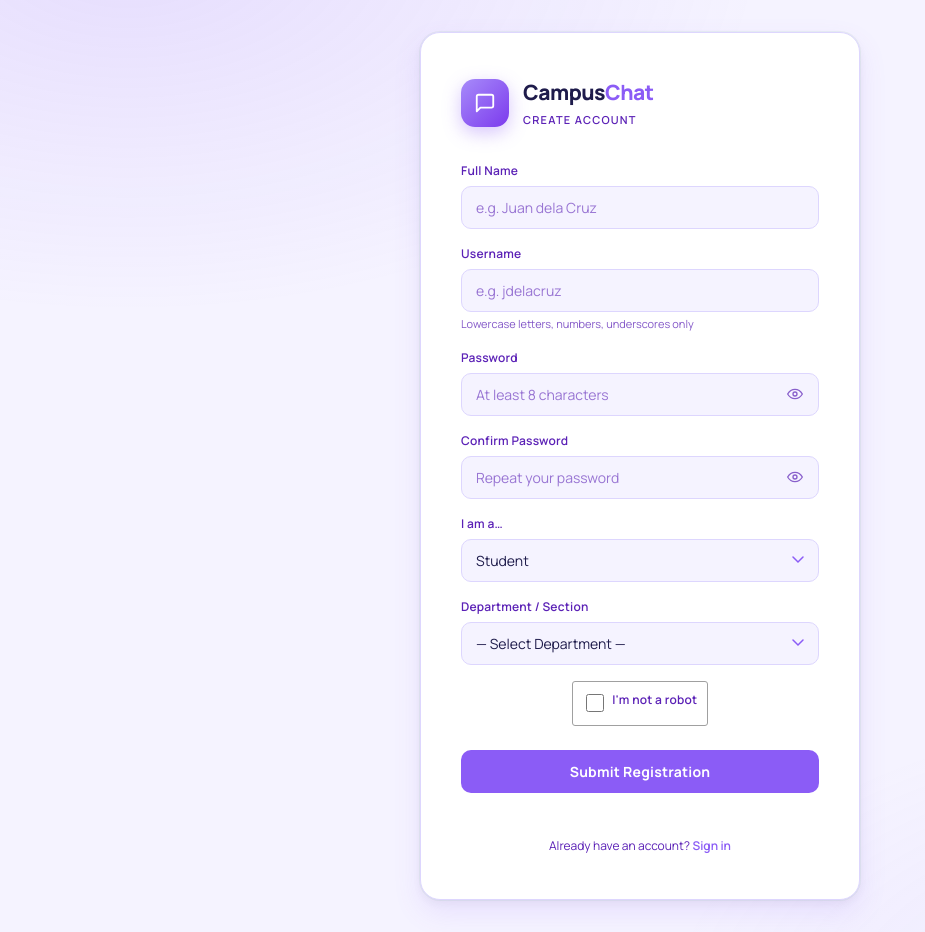
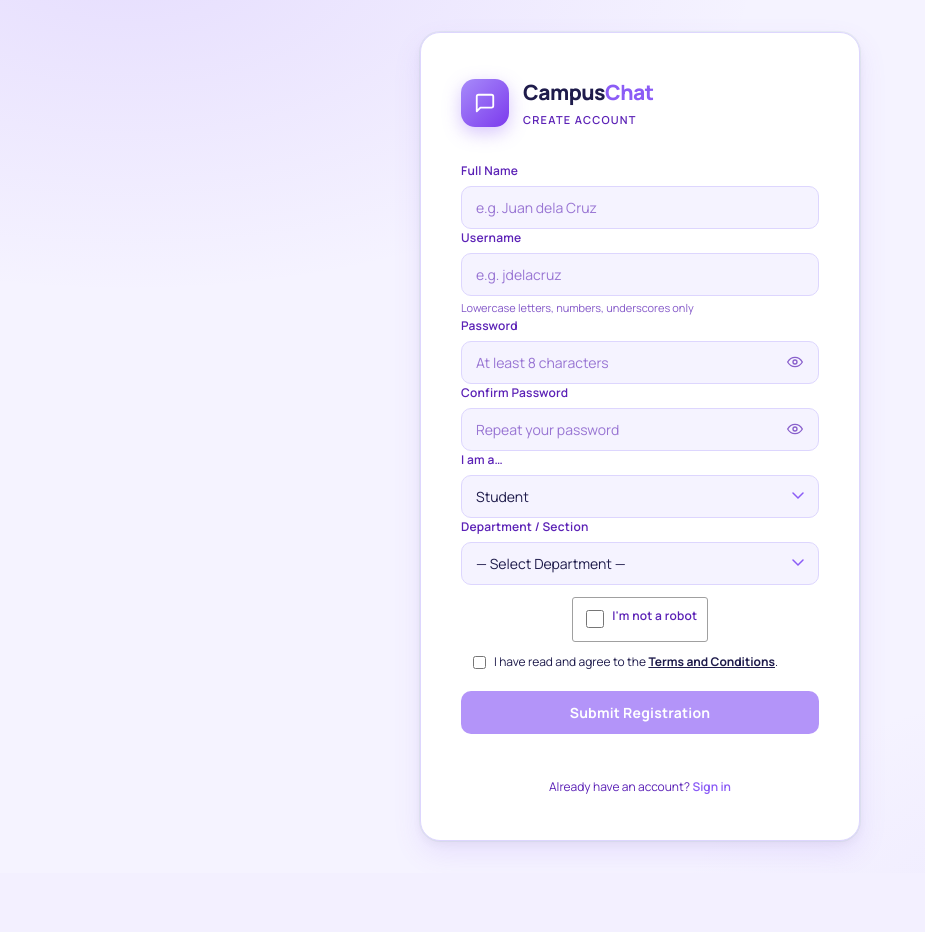
Before and after one commit to harryyyyy08/campus-chat, a PHP site: page /register.html in a window 1280 px wide. Shown: the whole page, without its empty margins (0-925 px from the left). After the commit the page ends 849 px from the top, so only its background shows below. Run offline with PHP 8.4, Linux system fonts and the light colour scheme.

Commit message:
Added Terms and Conditions in Registration

```diff
--- a/ws-node/public/css/login.css
+++ b/ws-node/public/css/login.css
@@ -12,8 +12,16 @@
   min-height: 100vh;
   padding: 32px 16px;
   background:
-    radial-gradient(ellipse 90% 70% at 10% -5%,  rgba(139, 92, 246, 0.14) 0%, transparent 55%),
-    radial-gradient(ellipse 70% 60% at 90% 110%, rgba(167, 139, 250, 0.10) 0%, transparent 55%),
+    radial-gradient(
+      ellipse 90% 70% at 10% -5%,
+      rgba(139, 92, 246, 0.14) 0%,
+      transparent 55%
+    ),
+    radial-gradient(
+      ellipse 70% 60% at 90% 110%,
+      rgba(167, 139, 250, 0.1) 0%,
+      transparent 55%
+    ),
     var(--bg-base);
 }
 
@@ -42,7 +50,7 @@
 .login-logo-icon {
   width: 48px;
   height: 48px;
-  background: linear-gradient(135deg, #A78BFA 0%, #7C3AED 100%);
+  background: linear-gradient(135deg, #a78bfa 0%, #7c3aed 100%);
   border-radius: 14px;
   display: flex;
   align-items: center;
@@ -73,9 +81,6 @@
 }
 
 /* ── Fields ── */
-.field-group {
-  margin-bottom: 16px;
-}
 
 .field-group label {
   display: block;
@@ -129,9 +134,13 @@
 }
 
 /* ── Password field ── */
-.password-field { position: relative; }
+.password-field {
+  position: relative;
+}
 
-.password-field input { padding-right: 46px; }
+.password-field input {
+  padding-right: 46px;
+}
 
 .password-toggle {
   position: absolute;
@@ -150,12 +159,26 @@
   opacity: 0.7;
 }
 
-.password-toggle:hover              { color: var(--accent); opacity: 1; }
-.password-toggle:focus-visible      { outline: 2px solid var(--accent); outline-offset: 2px; }
-.password-toggle svg                { display: block; }
-.password-toggle .icon-off          { display: none; }
-.password-toggle.is-visible .icon-on  { display: none; }
-.password-toggle.is-visible .icon-off { display: block; }
+.password-toggle:hover {
+  color: var(--accent);
+  opacity: 1;
+}
+.password-toggle:focus-visible {
+  outline: 2px solid var(--accent);
+  outline-offset: 2px;
+}
+.password-toggle svg {
+  display: block;
+}
+.password-toggle .icon-off {
+  display: none;
+}
+.password-toggle.is-visible .icon-on {
+  display: none;
+}
+.password-toggle.is-visible .icon-off {
+  display: block;
+}
 
 /* ── Select ── */
 .field-select {
@@ -212,7 +235,9 @@
   box-shadow: 0 6px 20px var(--accent-glow);
 }
 
-.btn-primary:active  { transform: scale(0.98); }
+.btn-primary:active {
+  transform: scale(0.98);
+}
 .btn-primary:disabled {
   opacity: 0.65;
   cursor: not-allowed;
@@ -254,8 +279,16 @@
   justify-content: center;
   min-height: 100vh;
   background:
-    radial-gradient(ellipse 90% 70% at 10% -5%,  rgba(139, 92, 246, 0.14) 0%, transparent 55%),
-    radial-gradient(ellipse 70% 60% at 90% 110%, rgba(167, 139, 250, 0.10) 0%, transparent 55%),
+    radial-gradient(
+      ellipse 90% 70% at 10% -5%,
+      rgba(139, 92, 246, 0.14) 0%,
+      transparent 55%
+    ),
+    radial-gradient(
+      ellipse 70% 60% at 90% 110%,
+      rgba(167, 139, 250, 0.1) 0%,
+      transparent 55%
+    ),
     var(--bg-base);
   padding: 24px;
 }
--- a/ws-node/public/register.html
+++ b/ws-node/public/register.html
@@ -109,7 +109,17 @@
           style="display:block;max-width:100%;"></altcha-widget>
       </div>
 
-      <button class="btn-primary" onclick="submitRegistration()">Submit Registration</button>
+      <div class="reg-terms" id="registerTerms">
+        <div class="reg-terms-check">
+          <input id="reg_terms_accept" type="checkbox" />
+          <div class="reg-terms-text">
+            <label for="reg_terms_accept">I have read and agree to the </label>
+            <button type="button" id="openTermsModal" class="terms-link">Terms and Conditions</button>.
+          </div>
+        </div>
+      </div>
+
+      <button id="regSubmitBtn" class="btn-primary" onclick="submitRegistration()" disabled>Submit Registration</button>
       <p id="regError"></p>
 
       <p class="login-footer-text">
@@ -134,6 +144,29 @@
 
   </div>
 
+  <div id="termsModal" class="terms-modal hidden" role="dialog" aria-modal="true" aria-labelledby="termsModalTitle">
+    <div class="terms-modal-card">
+      <div class="terms-modal-header">
+        <h2 id="termsModalTitle">Terms and Conditions</h2>
+        <button type="button" id="closeTermsModal" class="terms-close" aria-label="Close terms modal">&times;</button>
+      </div>
+      <div class="terms-modal-body">
+        <ul class="terms-modal-list">
+          <li>This system is for official campus communication only. Do not use it for illegal, abusive, or harmful
+            activity.</li>
+          <li>Your account activity, conversations, and uploaded attachments may be reviewed by authorized
+            administrators for security, policy enforcement, and incident response.</li>
+          <li>Admin functions include monitoring reports, message and attachment audits, and account actions when
+            needed for investigations and platform safety.</li>
+          <li>Do not share your password or impersonate another user. You are responsible for actions made through your
+            account.</li>
+          <li>Accounts that violate school policy or system rules may be suspended, restricted, or removed without prior
+            notice.</li>
+        </ul>
+      </div>
+    </div>
+  </div>
+
   <style>
     .reg-success-icon {
       font-size: 48px;
@@ -152,6 +185,131 @@
       color: var(--text-secondary);
       line-height: 1.6;
       margin-bottom: 24px;
+    }
+
+    .reg-terms {
+      margin-top: 0px;
+      margin-bottom: 0px;
+      border: 1px solid var(--line);
+      border-radius: 12px;
+      background: var(--surface-alt);
+      padding: 12px;
+    }
+
+    .reg-terms-check {
+
+      display: flex;
+      align-items: flex-start;
+      gap: 8px;
+      font-size: 12px;
+      color: var(--text-primary);
+      cursor: pointer;
+    }
+
+    .reg-terms-check input {
+      margin-top: 2px;
+      flex: 0 0 auto;
+    }
+
+    .reg-terms-text {
+      font-size: 12px;
+      color: var(--text-primary);
+      line-height: 1.4;
+    }
+
+    .reg-terms-text label {
+      cursor: pointer;
+    }
+
+    .terms-link {
+      border: 0;
+      background: transparent;
+      color: var(--brand-600);
+      text-decoration: underline;
+      font: inherit;
+      font-weight: 700;
+      cursor: pointer;
+      padding: 0;
+      margin: 0;
+    }
+
+    .terms-link:hover {
+      color: var(--brand-700);
+    }
+
+    .terms-modal {
+      position: fixed;
+      inset: 0;
+      z-index: 1000;
+      display: flex;
+      align-items: center;
+      justify-content: center;
+      padding: 16px;
+      background: rgba(8, 12, 22, 0.76);
+      backdrop-filter: blur(2px);
+    }
+
+    .terms-modal-card {
+      width: min(100%, 540px);
+      max-height: min(86vh, 620px);
+      overflow: hidden;
+      border-radius: 14px;
+      border: 1px solid var(--line);
+      background: #ffffff;
+      box-shadow: 0 22px 54px rgba(16, 24, 40, 0.24);
+      display: flex;
+      flex-direction: column;
+    }
+
+    html[data-theme="dark"] .terms-modal-card {
+      background: #0f172a;
+    }
+
+    .terms-modal-header {
+      display: flex;
+      align-items: center;
+      justify-content: space-between;
+      padding: 14px 16px;
+      border-bottom: 1px solid var(--line);
+    }
+
+    .terms-modal-header h2 {
+      margin: 0;
+      font-size: 16px;
+      color: var(--text-primary);
+    }
+
+    .terms-close {
+      border: 0;
+      background: transparent;
+      color: var(--text-secondary);
+      font-size: 24px;
+      line-height: 1;
+      cursor: pointer;
+      padding: 0;
+      width: 28px;
+      height: 28px;
+    }
+
+    .terms-close:hover {
+      color: var(--text-primary);
+    }
+
+    .terms-modal-body {
+      padding: 14px 16px 16px;
+      overflow: auto;
+    }
+
+    .terms-modal-list {
+      margin: 0;
+      padding-left: 18px;
+      font-size: 13px;
+      color: var(--text-secondary);
+      line-height: 1.55;
+    }
+
+    .terms-modal-list li+li {
+      margin-top: 8px;
     }
   </style>
 
@@ -231,10 +389,62 @@
       });
     });
 
+    const termsCheckbox = document.getElementById("reg_terms_accept");
+    const registerSubmitBtn = document.getElementById("regSubmitBtn");
+    const termsModal = document.getElementById("termsModal");
+    const openTermsModalBtn = document.getElementById("openTermsModal");
+    const closeTermsModalBtn = document.getElementById("closeTermsModal");
+
+    function openTermsModal() {
+      if (!termsModal) return;
+      termsModal.classList.remove("hidden");
+      document.body.style.overflow = "hidden";
+    }
+
+    function closeTermsModal() {
+      if (!termsModal) return;
+      termsModal.classList.add("hidden");
+      document.body.style.overflow = "";
+    }
+
+    openTermsModalBtn?.addEventListener("click", openTermsModal);
+    closeTermsModalBtn?.addEventListener("click", closeTermsModal);
+    termsModal?.addEventListener("click", e => {
+      if (e.target === termsModal) closeTermsModal();
+    });
+
     // ── Enter key ──────────────────────────────────
     document.addEventListener("keydown", e => {
-      if (e.key === "Enter") submitRegistration();
+      if (e.key === "Escape" && termsModal && !termsModal.classList.contains("hidden")) {
+        closeTermsModal();
+        return;
+      }
+
+      if (e.key !== "Enter") return;
+      if (termsModal && !termsModal.classList.contains("hidden")) return;
+      const submitBtn = document.getElementById("regSubmitBtn");
+      if (submitBtn?.disabled) return;
+      submitRegistration();
     });
+
+    function syncRegisterSubmitState(isSubmitting = false) {
+      if (!registerSubmitBtn) return;
+
+      if (isSubmitting) {
+        registerSubmitBtn.disabled = true;
+        registerSubmitBtn.textContent = "Submitting…";
+        return;
+      }
+
+      registerSubmitBtn.disabled = !termsCheckbox?.checked;
+      registerSubmitBtn.textContent = "Submit Registration";
+    }
+
+    termsCheckbox?.addEventListener("change", () => {
+      syncRegisterSubmitState(false);
+    });
+
+    syncRegisterSubmitState(false);
 
     // ── Username input sanitize (live) ─────────────
     const usernameInput = document.getElementById("reg_username");
@@ -263,6 +473,7 @@
       const role = document.getElementById("reg_role").value;
       const department_id = Number(document.getElementById("reg_department").value || 0);
       const errEl = document.getElementById("regError");
+      const termsAccepted = Boolean(termsCheckbox?.checked);
       errEl.textContent = "";
 
       if (!full_name) { errEl.textContent = "Full name is required."; return; }
@@ -272,6 +483,7 @@
       if (username.length < 3) { errEl.textContent = "Username must be at least 3 characters."; return; }
       if (password.length < 8) { errEl.textContent = "Password must be at least 8 characters."; return; }
       if (password !== password2) { errEl.textContent = "Passwords do not match."; return; }
+      if (!termsAccepted) { errEl.textContent = "Please accept the Terms and Conditions before registering."; return; }
 
       const altcha = await readAltchaPayload("registerAltcha");
       if (!altcha) {
@@ -279,8 +491,7 @@
         return;
       }
 
-      const btn = document.querySelector(".btn-primary");
-      btn.disabled = true; btn.textContent = "Submitting…";
+      syncRegisterSubmitState(true);
 
       try {
         const res = await fetch(`${API_BASE}/register`, {
@@ -295,7 +506,7 @@
       } catch (err) {
         errEl.textContent = "Connection error. Is the server running?";
       } finally {
-        btn.disabled = false; btn.textContent = "Submit Registration";
+        syncRegisterSubmitState(false);
       }
     }
   </script>
```
